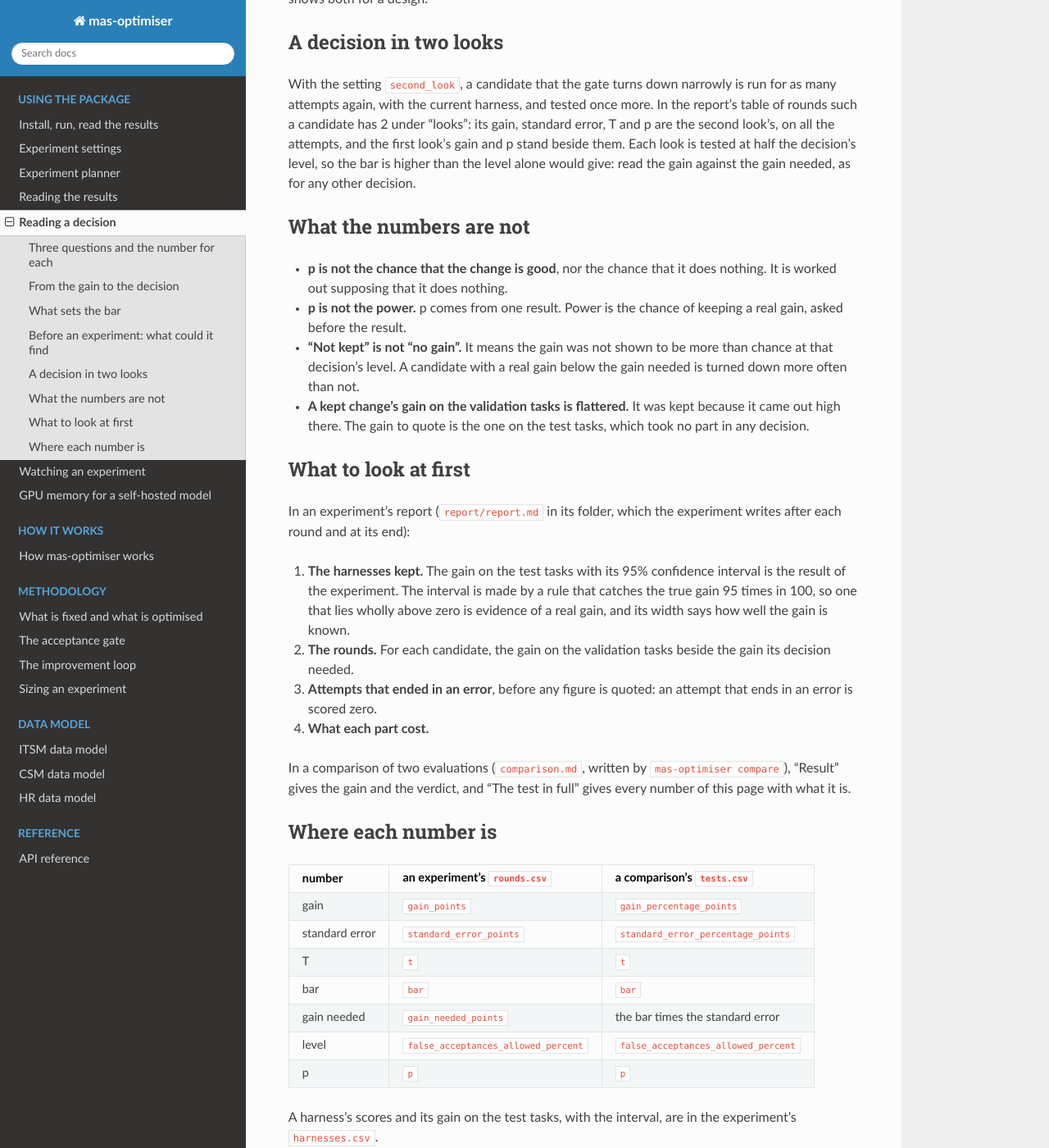
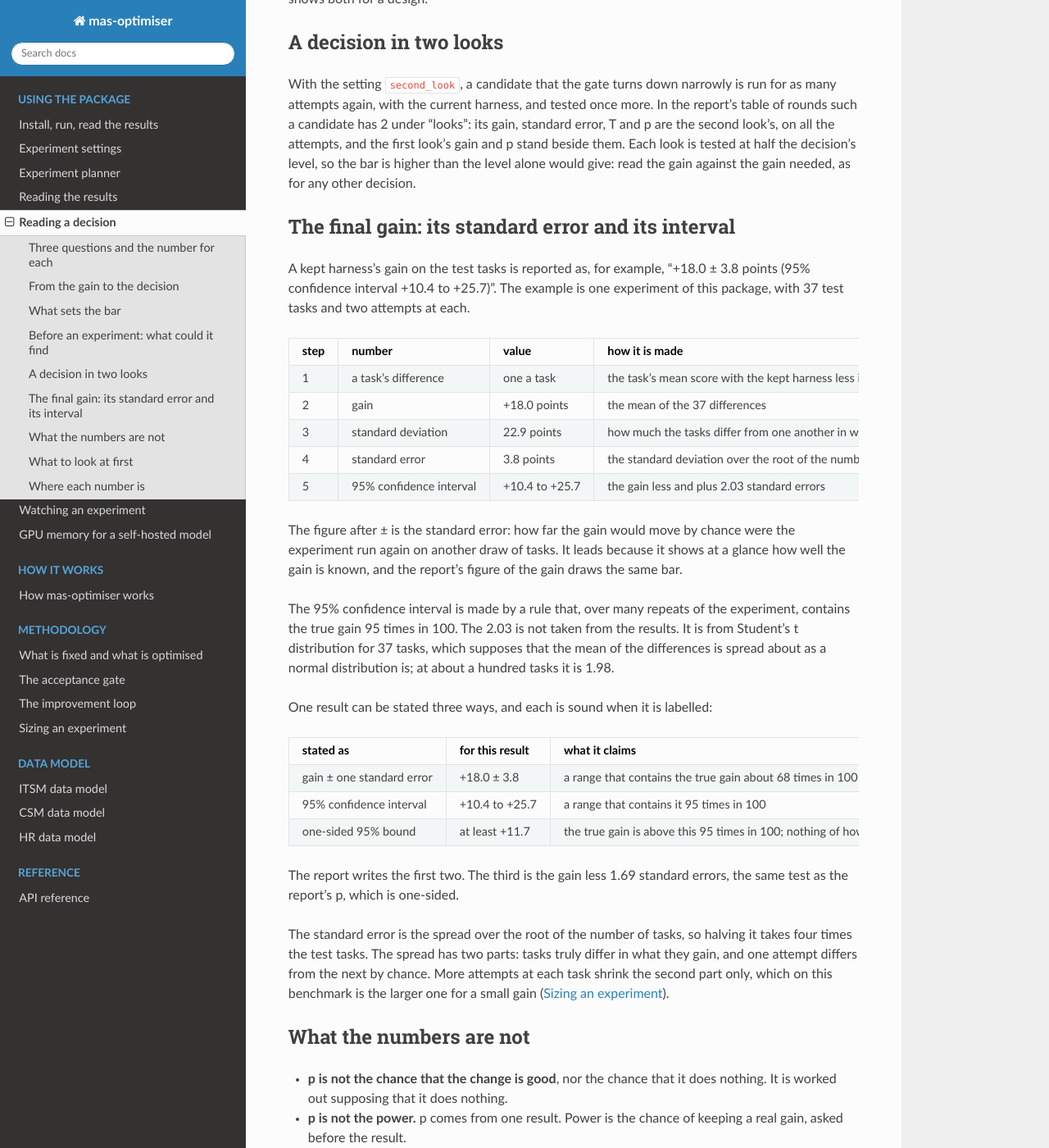
Before and after one commit to muck-or-mack/mas-optimiser, a Sphinx documentation site: the page built from docs/reading-a-decision.md, in a window 1280 px wide and 1400 px high, scrolled down 2444 px. Shown: the whole window at 82% size. Built offline with Sphinx 7.4.7 and the Read the Docs theme 3.1.0, drawn with Linux system fonts in a browser that asks for light colours; some of the changed text lies outside the part shown.

Commit message:
a gain on the test tasks is reported with its standard error first

```diff
--- a/docs/reading-a-decision.md
+++ b/docs/reading-a-decision.md
@@ -113,6 +113,50 @@ look is tested at half the decision's level, so the bar is higher than the
 level alone would give: read the gain against the gain needed, as for any
 other decision.
 
+## The final gain: its standard error and its interval
+
+A kept harness's gain on the test tasks is reported as, for example,
+"+18.0 ± 3.8 points (95% confidence interval +10.4 to +25.7)". The example
+is one experiment of this package, with 37 test tasks and two attempts at
+each.
+
+| step | number                  | value          | how it is made                                                                        |
+|------|-------------------------|----------------|---------------------------------------------------------------------------------------|
+| 1    | a task's difference     | one a task     | the task's mean score with the kept harness less its mean score with the starting one |
+| 2    | gain                    | +18.0 points   | the mean of the 37 differences                                                        |
+| 3    | standard deviation      | 22.9 points    | how much the tasks differ from one another in what they gained                        |
+| 4    | standard error          | 3.8 points     | the standard deviation over the root of the number of tasks: 22.9 / √37               |
+| 5    | 95% confidence interval | +10.4 to +25.7 | the gain less and plus 2.03 standard errors                                           |
+
+The figure after ± is the standard error: how far the gain would move by
+chance were the experiment run again on another draw of tasks. It leads
+because it shows at a glance how well the gain is known, and the report's
+figure of the gain draws the same bar.
+
+The 95% confidence interval is made by a rule that, over many repeats of
+the experiment, contains the true gain 95 times in 100. The 2.03 is not
+taken from the results. It is from Student's t distribution for 37 tasks,
+which supposes that the mean of the differences is spread about as a normal
+distribution is; at about a hundred tasks it is 1.98.
+
+One result can be stated three ways, and each is sound when it is labelled:
+
+| stated as                 | for this result | what it claims                                                    |
+|---------------------------|-----------------|-------------------------------------------------------------------|
+| gain ± one standard error | +18.0 ± 3.8     | a range that contains the true gain about 68 times in 100         |
+| 95% confidence interval   | +10.4 to +25.7  | a range that contains it 95 times in 100                          |
+| one-sided 95% bound       | at least +11.7  | the true gain is above this 95 times in 100; nothing of how large |
+
+The report writes the first two. The third is the gain less 1.69 standard
+errors, the same test as the report's p, which is one-sided.
+
+The standard error is the spread over the root of the number of tasks, so
+halving it takes four times the test tasks. The spread has two parts: tasks
+truly differ in what they gain, and one attempt differs from the next by
+chance. More attempts at each task shrink the second part only, which on
+this benchmark is the larger one for a small gain
+([Sizing an experiment](methodology/sizing.md)).
+
 ## What the numbers are not
 
 - **p is not the chance that the change is good**, nor the chance that it
@@ -125,16 +169,21 @@ other decision.
 - **A kept change's gain on the validation tasks is flattered.** It was
   kept because it came out high there. The gain to quote is the one on the
   test tasks, which took no part in any decision.
+- **A bar of one standard error that clears zero is not a gain at the 5%
+  level.** That takes about 1.7 standard errors, which is what p tests, and
+  about 2 for the 95% confidence interval to clear zero.
+- **A 95% confidence interval is not where 95% of the tasks' gains lie.**
+  It is about the mean gain, and tasks spread far more widely than it.
 
 ## What to look at first
 
 In an experiment's report (`report/report.md` in its folder, which the experiment writes after each round and at its end):
 
-1. **The harnesses kept.** The gain on the test tasks with its 95%
-   confidence interval is the result of the experiment. The interval is
-   made by a rule that catches the true gain 95 times in 100, so one that
-   lies wholly above zero is evidence of a real gain, and its width says
-   how well the gain is known.
+1. **The harnesses kept.** The gain on the test tasks with its standard
+   error is the result of the experiment. The 95% confidence interval and
+   p beside it say whether it is more than chance: an interval that lies
+   wholly above zero is evidence of a real gain
+   ("The final gain: its standard error and its interval" above).
 2. **The rounds.** For each candidate, the gain on the validation tasks
    beside the gain its decision needed.
 3. **Attempts that ended in an error**, before any figure is quoted: an
@@ -157,5 +206,6 @@ test in full" gives every number of this page with what it is.
 | level          | `false_acceptances_allowed_percent` | `false_acceptances_allowed_percent` |
 | p              | `p`                                 | `p`                                 |
 
-A harness's scores and its gain on the test tasks, with the interval, are in
-the experiment's `harnesses.csv`.
+A harness's scores and its gain on the test tasks, with the gain's standard
+error (`test_gain_standard_error`) and the interval, are in the experiment's
+`harnesses.csv`.
```
Also changed, not shown: README.md (+2 -1 lines), docs/methodology/improvement-loop.md (+7 -5 lines), 2 other files.
